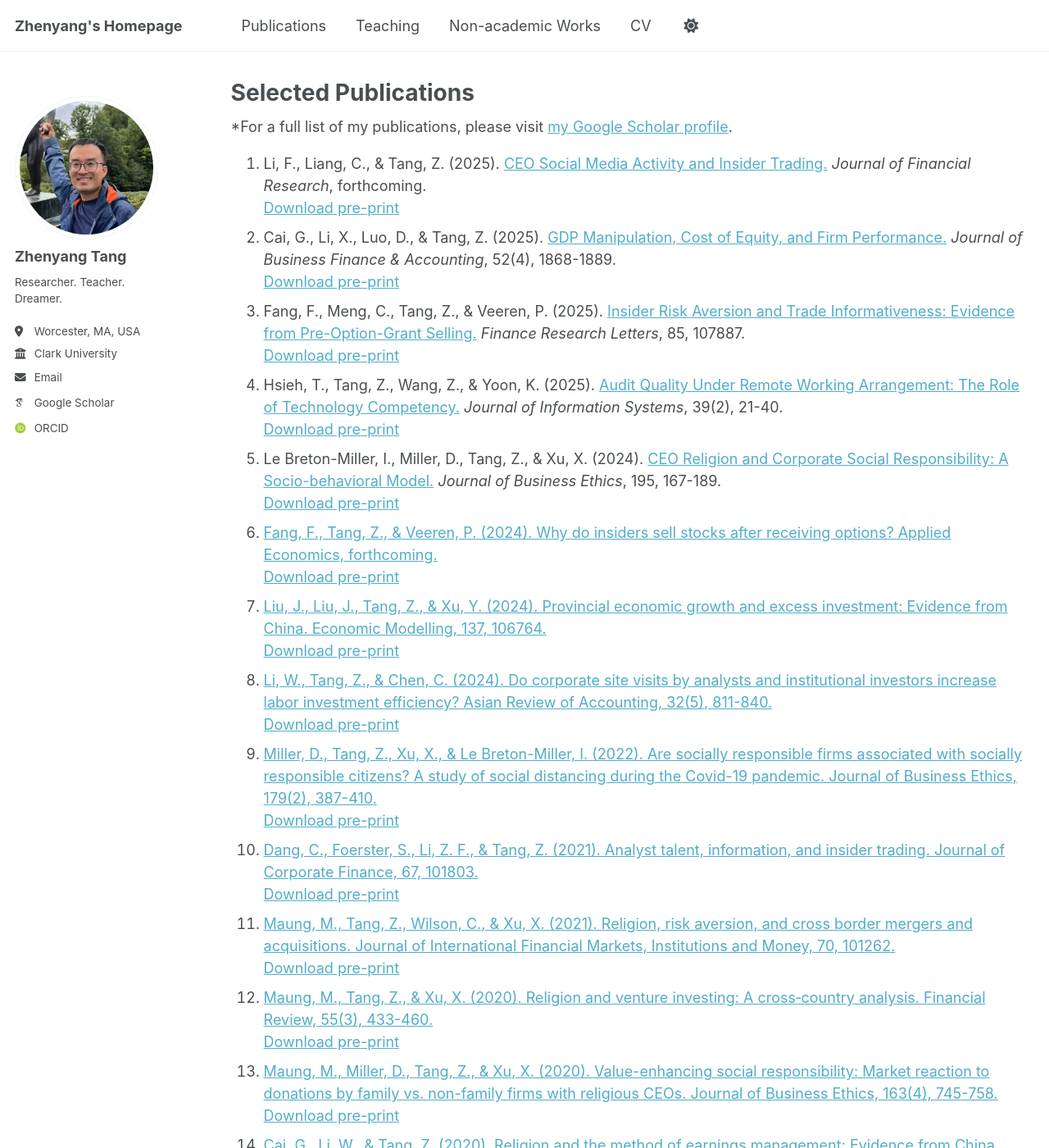
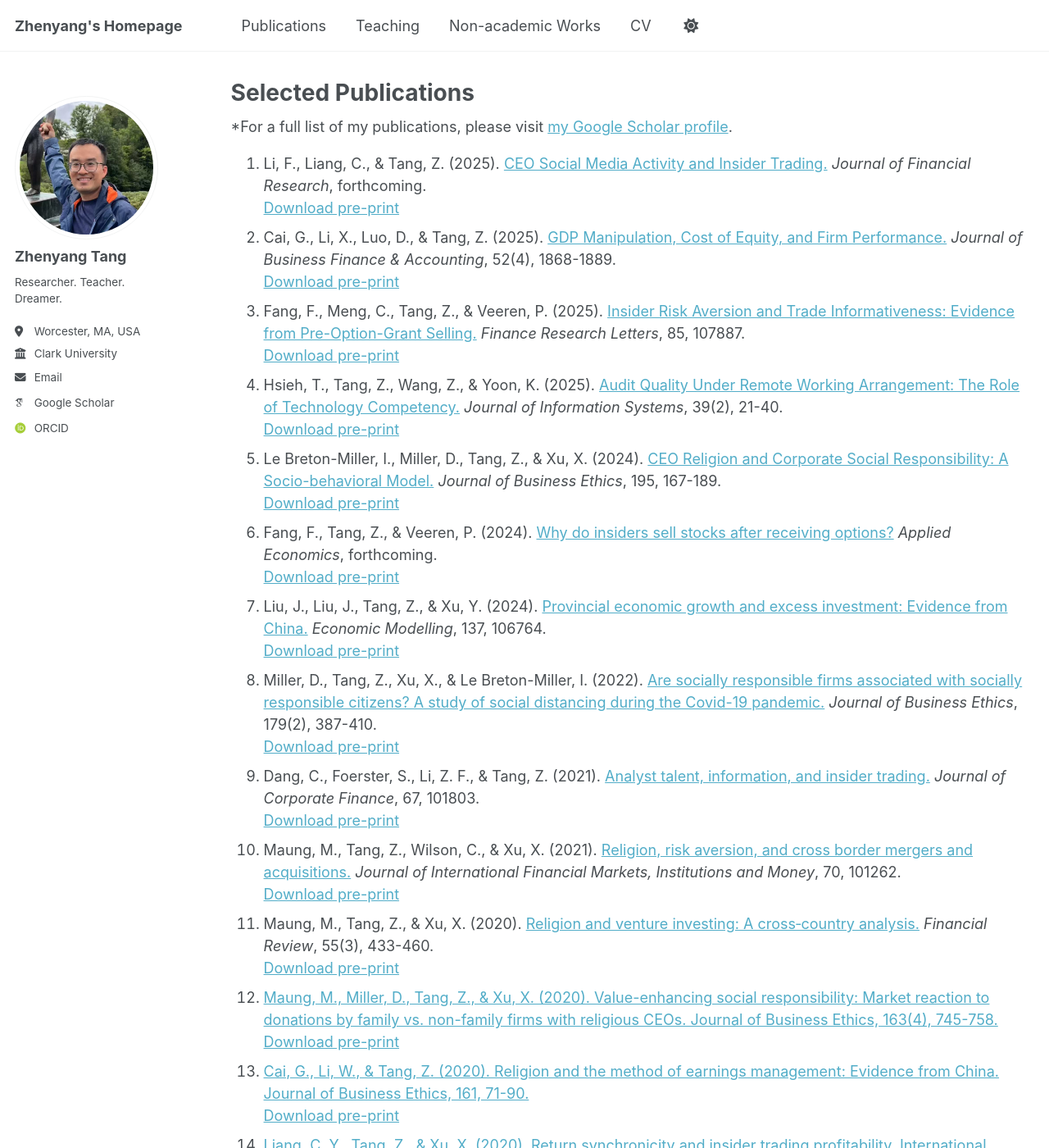
Before and after one commit to zhenyang-tang/zhenyang-tang.github.io, a Jekyll site: the page built from _pages/publications.html, in a window 1280 px wide and 1400 px high. Shown: the whole window at 82% size. Built offline with Jekyll 4.4.1, drawn with Linux system fonts in a browser that asks for light colours; some web fonts are replaced; a script that is not in the unit is left out.

Commit message:
Update publications.html

```diff
--- a/_pages/publications.html
+++ b/_pages/publications.html
@@ -30,31 +30,27 @@ author_profile: true
     <br><a href="/files/paper5.pdf" target="_blank">Download pre-print</a>
   </li>
   <li>
-    <a href="https://doi.org/10.1080/00036846.2024.2407555" target="_blank">Fang, F., Tang, Z., & Veeren, P. (2024). Why do insiders sell stocks after receiving options? Applied Economics, forthcoming.</a>
+    Fang, F., Tang, Z., & Veeren, P. (2024). <a href="https://doi.org/10.1080/00036846.2024.2407555" target="_blank">Why do insiders sell stocks after receiving options?</a> <i>Applied Economics</i>, forthcoming.
     <br><a href="/files/paper6.pdf" target="_blank">Download pre-print</a>
   </li>
   <li>
-    <a href="https://doi.org/10.1016/j.econmod.2024.106764" target="_blank">Liu, J., Liu, J., Tang, Z., & Xu, Y. (2024). Provincial economic growth and excess investment: Evidence from China. Economic Modelling, 137, 106764.</a>
+    Liu, J., Liu, J., Tang, Z., & Xu, Y. (2024). <a href="https://doi.org/10.1016/j.econmod.2024.106764" target="_blank">Provincial economic growth and excess investment: Evidence from China.</a> <i>Economic Modelling</i>, 137, 106764.
     <br><a href="/files/paper7.pdf" target="_blank">Download pre-print</a>
   </li>
   <li>
-    <a href="https://doi.org/10.1108/ARA-09-2023-0241" target="_blank">Li, W., Tang, Z., & Chen, C. (2024). Do corporate site visits by analysts and institutional investors increase labor investment efficiency? Asian Review of Accounting, 32(5), 811-840.</a>
-    <br><a href="/files/paper8.pdf" target="_blank">Download pre-print</a>
-  </li>
-  <li>
-    <a href="https://doi.org/10.1007/s10551-021-04858-5" target="_blank">Miller, D., Tang, Z., Xu, X., & Le Breton-Miller, I. (2022). Are socially responsible firms associated with socially responsible citizens? A study of social distancing during the Covid-19 pandemic. Journal of Business Ethics, 179(2), 387-410.</a>
+    Miller, D., Tang, Z., Xu, X., & Le Breton-Miller, I. (2022). <a href="https://doi.org/10.1007/s10551-021-04858-5" target="_blank">Are socially responsible firms associated with socially responsible citizens? A study of social distancing during the Covid-19 pandemic.</a> <i>Journal of Business Ethics</i>, 179(2), 387-410.
     <br><a href="/files/paper9.pdf" target="_blank">Download pre-print</a>
   </li>
   <li>
-    <a href="https://doi.org/10.1016/j.jcorpfin.2020.101803" target="_blank">Dang, C., Foerster, S., Li, Z. F., & Tang, Z. (2021). Analyst talent, information, and insider trading. Journal of Corporate Finance, 67, 101803.</a>
+    Dang, C., Foerster, S., Li, Z. F., & Tang, Z. (2021). <a href="https://doi.org/10.1016/j.jcorpfin.2020.101803" target="_blank">Analyst talent, information, and insider trading.</a> <i>Journal of Corporate Finance</i>, 67, 101803.
     <br><a href="/files/paper10.pdf" target="_blank">Download pre-print</a>
   </li>
   <li>
-    <a href="https://doi.org/10.1016/j.intfin.2020.101262" target="_blank">Maung, M., Tang, Z., Wilson, C., & Xu, X. (2021). Religion, risk aversion, and cross border mergers and acquisitions. Journal of International Financial Markets, Institutions and Money, 70, 101262.</a>
+    Maung, M., Tang, Z., Wilson, C., & Xu, X. (2021). <a href="https://doi.org/10.1016/j.intfin.2020.101262" target="_blank">Religion, risk aversion, and cross border mergers and acquisitions.</a> <i>Journal of International Financial Markets, Institutions and Money</i>, 70, 101262.
     <br><a href="/files/paper11.pdf" target="_blank">Download pre-print</a>
   </li>
   <li>
-    <a href="https://doi.org/10.1111/fire.12233" target="_blank">Maung, M., Tang, Z., & Xu, X. (2020). Religion and venture investing: A cross‐country analysis. Financial Review, 55(3), 433-460.</a>
+    Maung, M., Tang, Z., & Xu, X. (2020). <a href="https://doi.org/10.1111/fire.12233" target="_blank">Religion and venture investing: A cross‐country analysis.</a> <i>Financial Review</i>, 55(3), 433-460.
     <br><a href="/files/paper12.pdf" target="_blank">Download pre-print</a>
   </li>
   <li>
```
